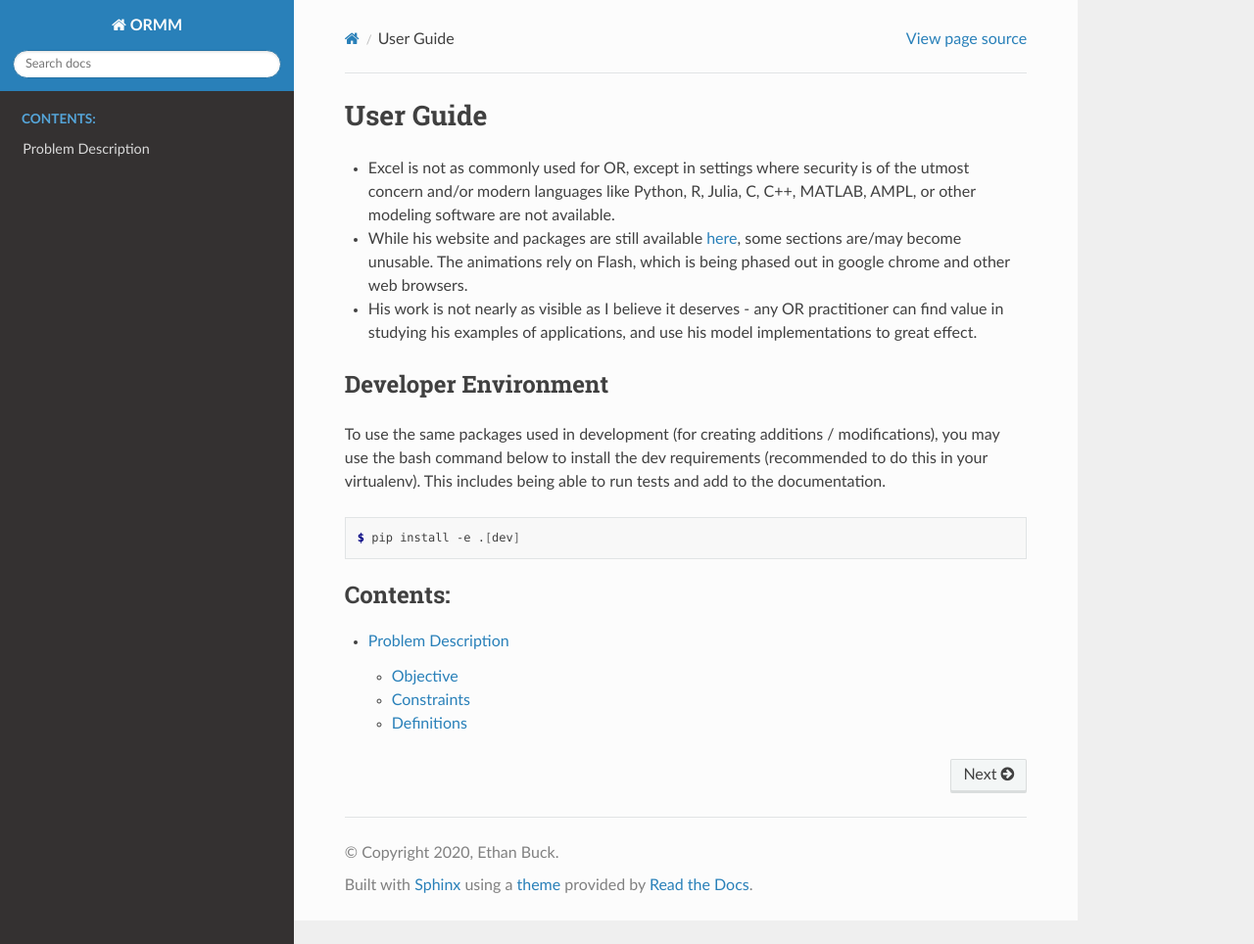
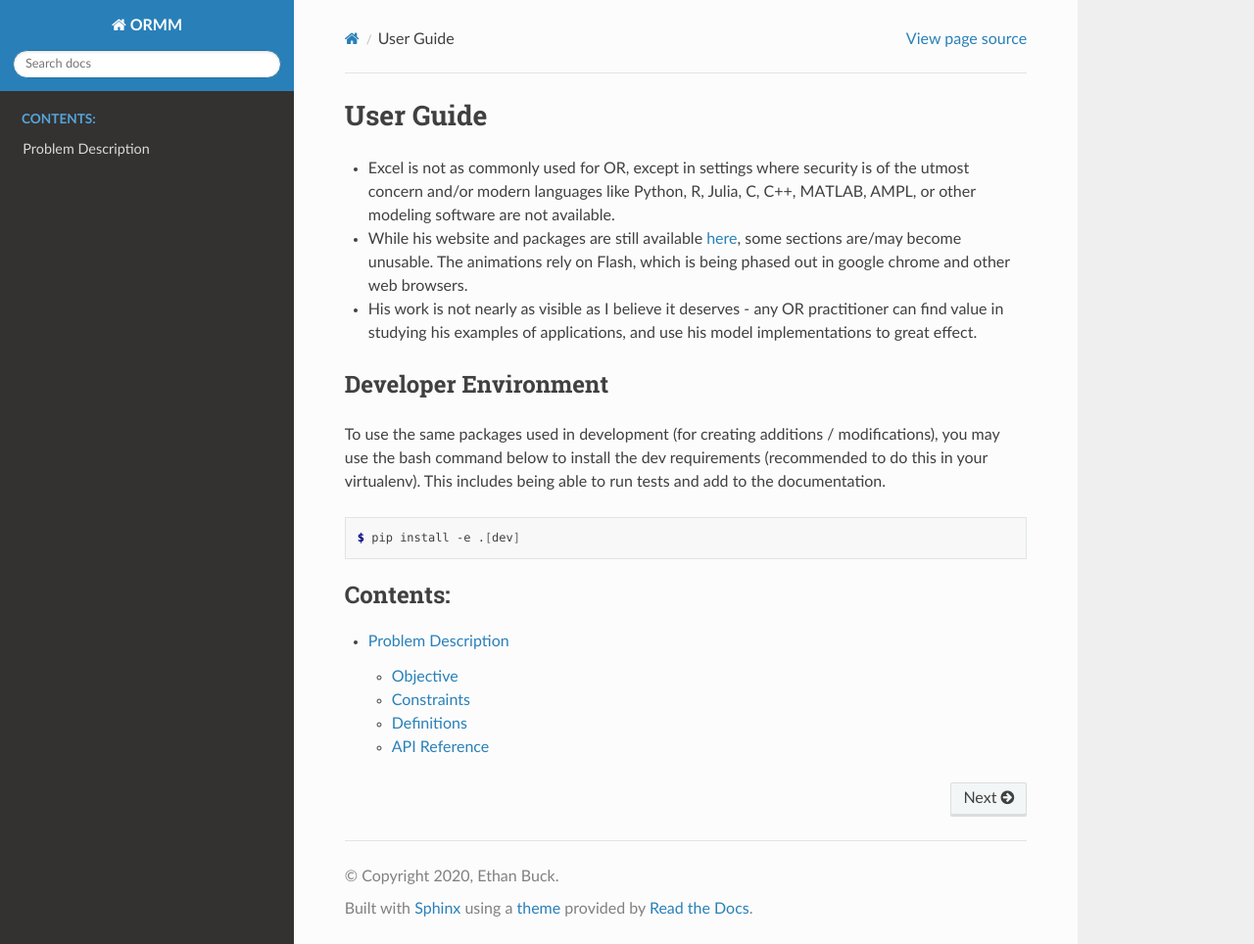
Before and after one commit to egbuck/ormm, a Sphinx documentation site: the page built from docs/source/index.rst, in a window 1280 px wide and 964 px high. Shown: the whole window at 98% size. Built offline with Sphinx 7.4.7 and the Read the Docs theme 2.0.0, drawn with Linux system fonts in a browser that asks for light colours.

Commit message:
Sphinx autoclass functional - However, 2 warnings on unexpected section title - Haven't been able to figure out why; future fix

```diff
--- a/docs/source/conf.py
+++ b/docs/source/conf.py
@@ -30,7 +30,7 @@
 # Add any Sphinx extension module names here, as strings. They can be
 # extensions coming with Sphinx (named 'sphinx.ext.*') or your custom
 # ones.
-extensions = [
+extensions = ["sphinx.ext.autodoc"
 ]
 
 # Add any paths that contain templates here, relative to this directory.
@@ -53,4 +53,4 @@
 # Add any paths that contain custom static files (such as style sheets) here,
 # relative to this directory. They are copied after the builtin static files,
 # so a file named "default.css" will overwrite the builtin "default.css".
-html_static_path = ['_static']
+html_static_path = [] # was '_static'
--- a/docs/source/problems/resource_allocation.rst
+++ b/docs/source/problems/resource_allocation.rst
@@ -26,7 +26,9 @@
 Decision Variables:
 - `Produce`: number of units to produce of Product p ⟶ `Produce[p] for p in Products`
 
-.. automodule:: ormm.opt.mathprog.problems.resource_allocation
-
-.. autoclass:: ResourceAllocation
+API Reference
+-------------
+.. autoclass:: ormm.opt.mathprog.problems.resource_allocation.ResourceAllocation
    :members:
+   :undoc-members:
+   :show-inheritance:
```
Also changed, not shown: 1 other file.
